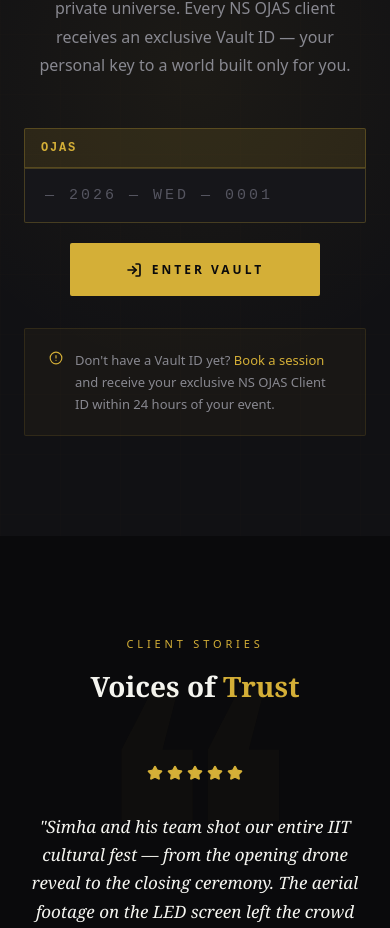
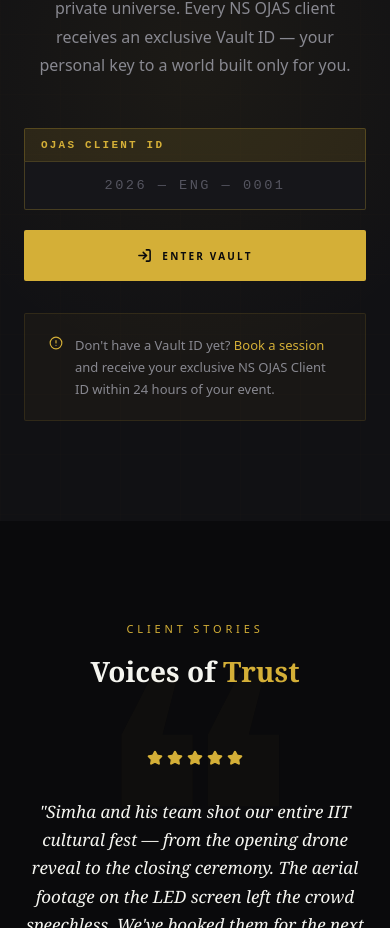
Before and after one commit to nsojhamedialabs-dev/nsojas-web, a Next.js app: page / in a window 390 px wide. Shown: the part 10615-11543 px from the top of the page. Built offline with nearby package versions, Linux system fonts and the light colour scheme.

Commit message:
Mobile First- Main Page

```diff
--- a/src/app/page.js
+++ b/src/app/page.js
@@ -1133,34 +1133,79 @@ function ClientVault() {
             Your photographs. Your memories. Your private universe. Every NS OJAS client receives an exclusive Vault ID — your personal key to a world built only for you.
           </p>
 
-          <div style={{ maxWidth: 480, margin: "0 auto 20px" }}>
-            <div className="vault-input-row" style={{ display: "flex" }}>
-              <div className="vault-prefix" style={{ padding: "0 16px", background: "rgba(212,175,55,0.12)", border: "1px solid rgba(212,175,55,0.25)", borderRight: "none", borderRadius: "2px 0 0 2px", display: "flex", alignItems: "center" }}>
-                <span style={{ fontSize: 12, letterSpacing: "0.15em", color: GOLD, fontFamily: "monospace", fontWeight: 600 }}>OJAS</span>
-              </div>
+          <div style={{ width: "100%", maxWidth: 480, margin: "0 auto 20px" }}>
+            {/* OJAS prefix + input stacked on mobile, row on desktop */}
+            <div style={{ display: "flex", flexDirection: "column", gap: 0 }}>
+              {/* Prefix label */}
+              <div style={{
+                padding: "10px 16px",
+                background: "rgba(212,175,55,0.12)",
+                border: "1px solid rgba(212,175,55,0.25)",
+                borderBottom: "none",
+                borderRadius: "2px 2px 0 0",
+                display: "flex", alignItems: "center",
+              }}>
+                <span style={{ fontSize: 11, letterSpacing: "0.2em", color: GOLD, fontFamily: "monospace", fontWeight: 600 }}>
+                  OJAS CLIENT ID
+                </span>
+              </div>
+              {/* Input full width */}
               <input
                 ref={inputRef}
                 type="text"
                 value={vaultId}
                 onChange={e => setVaultId(e.target.value.toUpperCase())}
                 onKeyDown={e => { if (e.key === "Enter") handleEnter(); }}
-                placeholder="— 2026 — WED — 0001"
+                placeholder="2026 — ENG — 0001"
                 maxLength={24}
-                style={{ flex: 1, padding: "18px 20px", background: SURFACE, border: "1px solid rgba(212,175,55,0.25)", borderRadius: "0 2px 2px 0", color: GOLD, fontSize: 15, letterSpacing: "0.2em", fontFamily: "monospace", outline: "none" }}
+                style={{
+                  width: "100%",
+                  padding: "16px 20px",
+                  background: SURFACE,
+                  border: "1px solid rgba(212,175,55,0.25)",
+                  borderRadius: "0 0 2px 2px",
+                  color: GOLD,
+                  fontSize: "clamp(13px, 3.5vw, 16px)",
+                  letterSpacing: "0.18em",
+                  fontFamily: "monospace",
+                  outline: "none",
+                  boxSizing: "border-box",
+                  textAlign: "center",
+                }}
                 onFocus={e => { e.target.style.borderColor = GOLD; }}
                 onBlur={e => { e.target.style.borderColor = "rgba(212,175,55,0.25)"; }}
               />
             </div>
           </div>
 
+          {/* Enter Vault button — full width on mobile */}
+          <div style={{ width: "100%", maxWidth: 480, margin: "0 auto 32px", padding: "0 0px" }}>
             <motion.button
               onClick={handleEnter}
-            whileHover={{ boxShadow: "0 0 40px rgba(212,175,55,0.45)", scale: 1.02 }}
+              whileHover={{ boxShadow: "0 0 40px rgba(212,175,55,0.45)" }}
               whileTap={{ scale: 0.97 }}
-            style={{ padding: "18px 56px", background: GOLD, color: OBSIDIAN, fontSize: 12, fontWeight: 700, letterSpacing: "0.25em", textTransform: "uppercase", border: "none", borderRadius: 2, cursor: "pointer", fontFamily: "inherit", display: "inline-flex", alignItems: "center", gap: 10, marginBottom: 32 }}>
-            <svg width="16" height="16" viewBox="0 0 24 24" fill="none" stroke={OBSIDIAN} strokeWidth="2.5" strokeLinecap="round"><path d="M15 3h4a2 2 0 0 1 2 2v14a2 2 0 0 1-2 2h-4"/><polyline points="10 17 15 12 10 7"/><line x1="15" y1="12" x2="3" y2="12"/></svg>
+              style={{
+                width: "100%",
+                padding: "18px 24px",
+                background: GOLD,
+                color: OBSIDIAN,
+                fontSize: "clamp(10px, 2.5vw, 12px)",
+                fontWeight: 700,
+                letterSpacing: "0.22em",
+                textTransform: "uppercase",
+                border: "none",
+                borderRadius: 2,
+                cursor: "pointer",
+                fontFamily: "inherit",
+                display: "flex",
+                alignItems: "center",
+                justifyContent: "center",
+                gap: 10,
+              }}>
+              <svg width="15" height="15" viewBox="0 0 24 24" fill="none" stroke={OBSIDIAN} strokeWidth="2.5" strokeLinecap="round"><path d="M15 3h4a2 2 0 0 1 2 2v14a2 2 0 0 1-2 2h-4"/><polyline points="10 17 15 12 10 7"/><line x1="15" y1="12" x2="3" y2="12"/></svg>
               Enter Vault
             </motion.button>
+          </div>
 
           <div style={{ display: "flex", alignItems: "flex-start", gap: 12, maxWidth: 480, margin: "0 auto", padding: "20px 24px", background: "rgba(212,175,55,0.04)", border: "1px solid rgba(212,175,55,0.12)", borderRadius: 2, textAlign: "left" }}>
             <svg width="14" height="14" viewBox="0 0 24 24" fill="none" stroke={GOLD} strokeWidth="2" strokeLinecap="round" style={{ marginTop: 2, flexShrink: 0 }}><circle cx="12" cy="12" r="10"/><line x1="12" y1="8" x2="12" y2="12"/><line x1="12" y1="16" x2="12.01" y2="16"/></svg>
@@ -1186,7 +1231,7 @@ function ClientVault() {
               animate={{ opacity: 1, scale: 1, y: 0 }}
               exit={{ opacity: 0, scale: 0.92, y: 16 }}
               transition={{ type: "spring", stiffness: 280, damping: 24 }}
-              style={{ position: "fixed", top: "50%", left: "50%", transform: "translate(-50%,-50%)", zIndex: 301, width: "min(520px, 92vw)", background: SURFACE, border: "1px solid rgba(212,175,55,0.3)", borderRadius: 4, padding: "52px 48px", textAlign: "center" }}>
+              style={{ position: "fixed", top: "50%", left: "50%", transform: "translate(-50%,-50%)", zIndex: 301, width: "min(520px, 92vw)", maxHeight: "90vh", overflowY: "auto", background: SURFACE, border: "1px solid rgba(212,175,55,0.3)", borderRadius: 4, padding: "clamp(28px, 5vw, 52px) clamp(20px, 5vw, 48px)", textAlign: "center" }}>
 
               <div style={{ position: "absolute", top: 12, left: 12, width: 16, height: 16, borderTop: "1.5px solid rgba(212,175,55,0.5)", borderLeft: "1.5px solid rgba(212,175,55,0.5)" }} />
               <div style={{ position: "absolute", top: 12, right: 12, width: 16, height: 16, borderTop: "1.5px solid rgba(212,175,55,0.5)", borderRight: "1.5px solid rgba(212,175,55,0.5)" }} />
@@ -1210,32 +1255,19 @@ function ClientVault() {
                     <svg width="28" height="28" viewBox="0 0 24 24" fill="none" stroke={GOLD} strokeWidth="1.5" strokeLinecap="round"><path d="M12 22s8-4 8-10V5l-8-3-8 3v7c0 6 8 10 8 10z"/></svg>
                   </div>
                   <div style={{ fontSize: 11, letterSpacing: "0.3em", color: GOLD, textTransform: "uppercase", marginBottom: 12 }}>Vault Recognised</div>
-    <h3 style={{ fontFamily: "Georgia, serif", fontSize: 22, color: WHITE, marginBottom: 16, fontWeight: 600 }}>Your Vault is Ready</h3>
+                  <h3 style={{ fontFamily: "Georgia, serif", fontSize: 22, color: WHITE, marginBottom: 16, fontWeight: 600 }}>Your Vault is Being Prepared</h3>
                   <p style={{ fontSize: 14, color: MUTED, lineHeight: 1.8, marginBottom: 12 }}>
-      We've located your Client ID. Your private cinematic gallery is ready and waiting for you.
+                    We've located your Client ID. Your private gallery is currently being curated with the care and precision your memories deserve.
                   </p>
                   <p style={{ fontSize: 13, color: MUTED, lineHeight: 1.7, marginBottom: 32 }}>
-      Click below to enter your exclusive NS OJAS Vault and experience your memories in full cinematic glory.
+                    Simha will personally notify you the moment your Vault is ready. Expect an exclusive access link via WhatsApp within{" "}
+                    <span style={{ color: GOLD }}>24 hours</span>.
                   </p>
-    <div style={{ display: "flex", flexDirection: "column", gap: 12, alignItems: "center" }}>
-      <motion.button
-        onClick={() => {
-          closeModal();
-          window.location.href = `/vault/${vaultId.trim().toUpperCase()}`;
-        }}
-        whileHover={{ boxShadow: "0 0 32px rgba(212,175,55,0.5)", scale: 1.03 }}
-        whileTap={{ scale: 0.97 }}
-        style={{ padding: "16px 48px", background: GOLD, color: OBSIDIAN, fontSize: 11, fontWeight: 700, letterSpacing: "0.22em", textTransform: "uppercase", border: "none", borderRadius: 2, cursor: "pointer", fontFamily: "inherit", display: "inline-flex", alignItems: "center", gap: 10 }}>
-        <svg width="14" height="14" viewBox="0 0 24 24" fill="none" stroke={OBSIDIAN} strokeWidth="2.5" strokeLinecap="round"><path d="M15 3h4a2 2 0 0 1 2 2v14a2 2 0 0 1-2 2h-4"/><polyline points="10 17 15 12 10 7"/><line x1="15" y1="12" x2="3" y2="12"/></svg>
-        Enter Your Vault
-      </motion.button>
-      <motion.button
-        onClick={closeModal}
-        whileHover={{ color: GOLD }}
-        style={{ background: "none", border: "none", color: MUTED, fontSize: 11, letterSpacing: "0.15em", textTransform: "uppercase", cursor: "pointer", fontFamily: "inherit", padding: "8px 16px" }}>
+                  <motion.button onClick={closeModal}
+                    whileHover={{ boxShadow: "0 0 24px rgba(212,175,55,0.3)" }}
+                    style={{ padding: "14px 36px", background: GOLD, color: OBSIDIAN, fontSize: 11, fontWeight: 700, letterSpacing: "0.2em", textTransform: "uppercase", border: "none", borderRadius: 2, cursor: "pointer", fontFamily: "inherit" }}>
                     Close
                   </motion.button>
-    </div>
                 </motion.div>
               )}
 
@@ -1253,7 +1285,7 @@ function ClientVault() {
                     NS OJAS Client IDs follow the format:<br />
                     <span style={{ fontFamily: "monospace", color: GOLD, fontSize: 13, letterSpacing: "0.15em" }}>OJAS-2026-WED-0001</span>
                   </p>
-                  <div style={{ display: "flex", gap: 12, justifyContent: "center", flexWrap: "wrap" }}>
+                  <div style={{ display: "flex", gap: 12, justifyContent: "center", flexWrap: "wrap", flexDirection: "column", alignItems: "stretch" }}>
                     <motion.button onClick={closeModal}
                       whileHover={{ borderColor: GOLD, color: GOLD }}
                       style={{ padding: "14px 28px", background: "transparent", color: MUTED, fontSize: 11, fontWeight: 600, letterSpacing: "0.2em", textTransform: "uppercase", border: "1px solid rgba(255,255,255,0.15)", borderRadius: 2, cursor: "pointer", fontFamily: "inherit", transition: "all 0.2s" }}>
```
Lines whose indentation alone changed are shown as unchanged.
